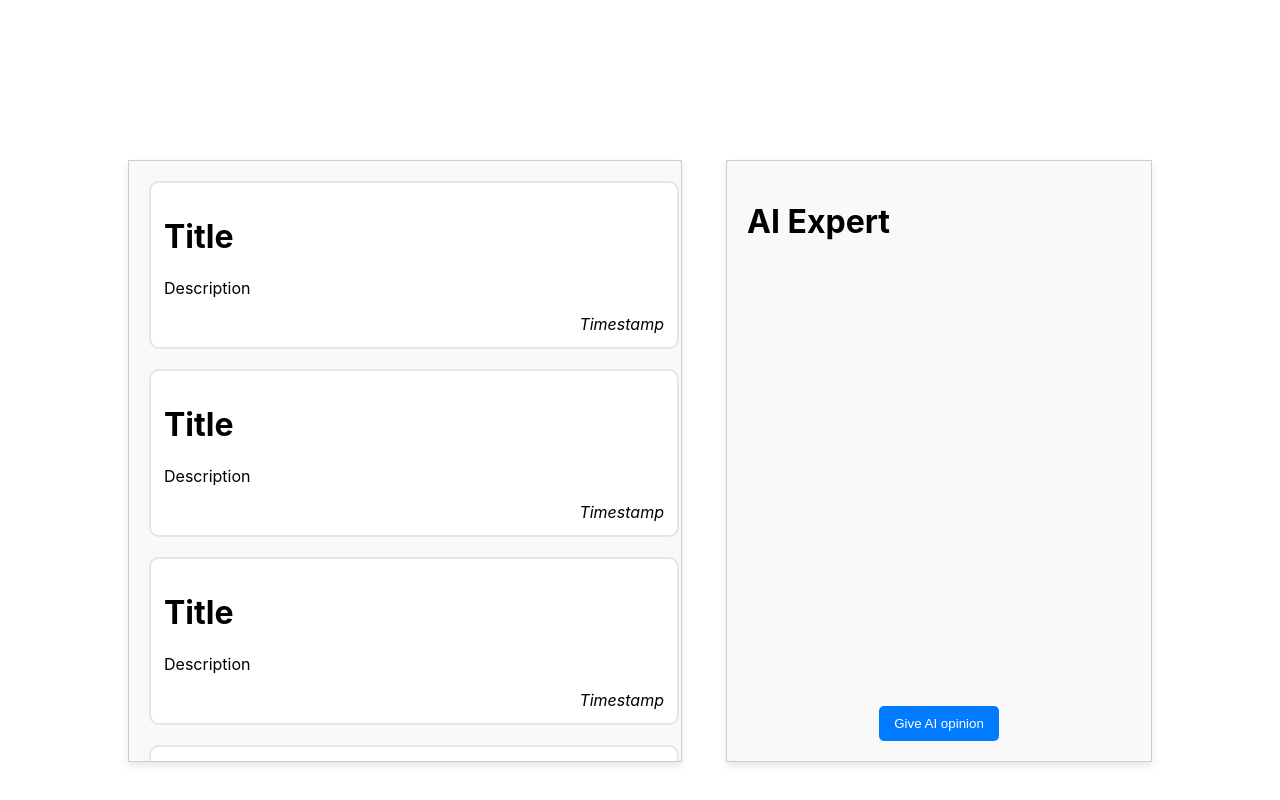
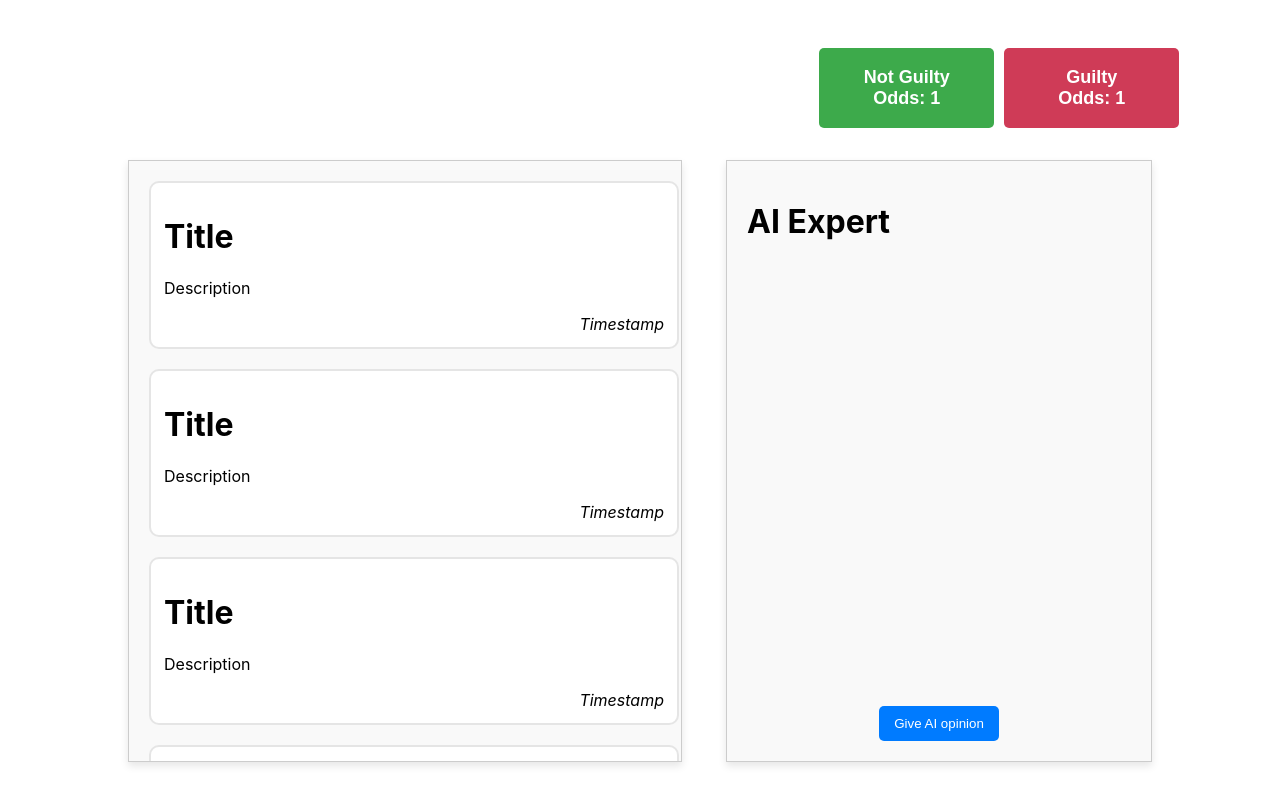
Before and after one commit to hacktrinity-unreal/live-summariser, a React (Create React App) app in the folder live-sum-app/: page /live-case in a window 1280 px wide. Built offline with nearby package versions, Linux system fonts and the light colour scheme; no server answers.

Commit message:
Added the betting buttons

```diff
--- a/live-sum-app/src/index.css
+++ b/live-sum-app/src/index.css
@@ -43,6 +43,55 @@ code {
   max-height: 80vh;
   width: 40%;
   left: 10%; /* Align to the left with some space */
+}
+
+
+.case-title-container {
+  display: flex;
+  flex-direction: row;
+  margin-bottom: 20px;
+  position: relative; /* To allow the positioning of buttons within this container */
+  justify-content: space-between; /* Distributes space between left and right */
+  align-items: center; /* Aligns them vertically */
+  gap: 0%;
+}
+.title-double-buttons {
+  display: flex;
+  justify-content: space-between;
+  align-items: center;
+  margin-left: 0%;
+
+}
+.case-title-text {
+  margin: 0;
+}
+.double-buttons {
+  position: absolute;
+  left: 64%;
+  top: 6%;
+  display: flex;
+  gap: 10px; /* Space between the buttons */
+}
+.green-button:hover , .red-button:hover {
+  transform: scale(1.02); /* Scale up on hover for a subtle effect */
+}
+.green-button, .red-button {
+
+  width: 175px; /* Set a fixed width for both buttons */
+  height: 80px; /* Set a fixed height for both buttons */
+  font-size: 18px;
+  border: none;
+  color: white;
+  font-weight: bold;
+  cursor: pointer;
+  border-radius: 5px;
+}
+.green-button {
+  background-color: rgba(13, 149, 30, 0.8)
+}
+
+.red-button {
+  background-color: rgba(196, 10, 45, 0.8)
 }
 
 .opinion-container {
--- a/live-sum-app/src/live-case.js
+++ b/live-sum-app/src/live-case.js
@@ -42,16 +42,25 @@ function LiveCase() {
   );
 }
 
-function CaseTitles({title, description}) {
+function CaseTitles({title, description, guiltyOdds=1, notGuiltyOdds=1}) {
     return (
+      <>
         <div className="case-title-container">
+          <div className= "not-buttons">
             <h1 className="case-title-text">
                 {title}
             </h1>
             <p className="case-title-description">
                 {description}
             </p>
+          </div>
+
         </div>
+         <div className = "double-buttons">
+         <button className="green-button">Not Guilty<br></br> Odds: {notGuiltyOdds}</button>
+         <button className="red-button">Guilty<br></br> Odds: {guiltyOdds}</button>
+       </div>
+       </>
     );
 }
 
```
